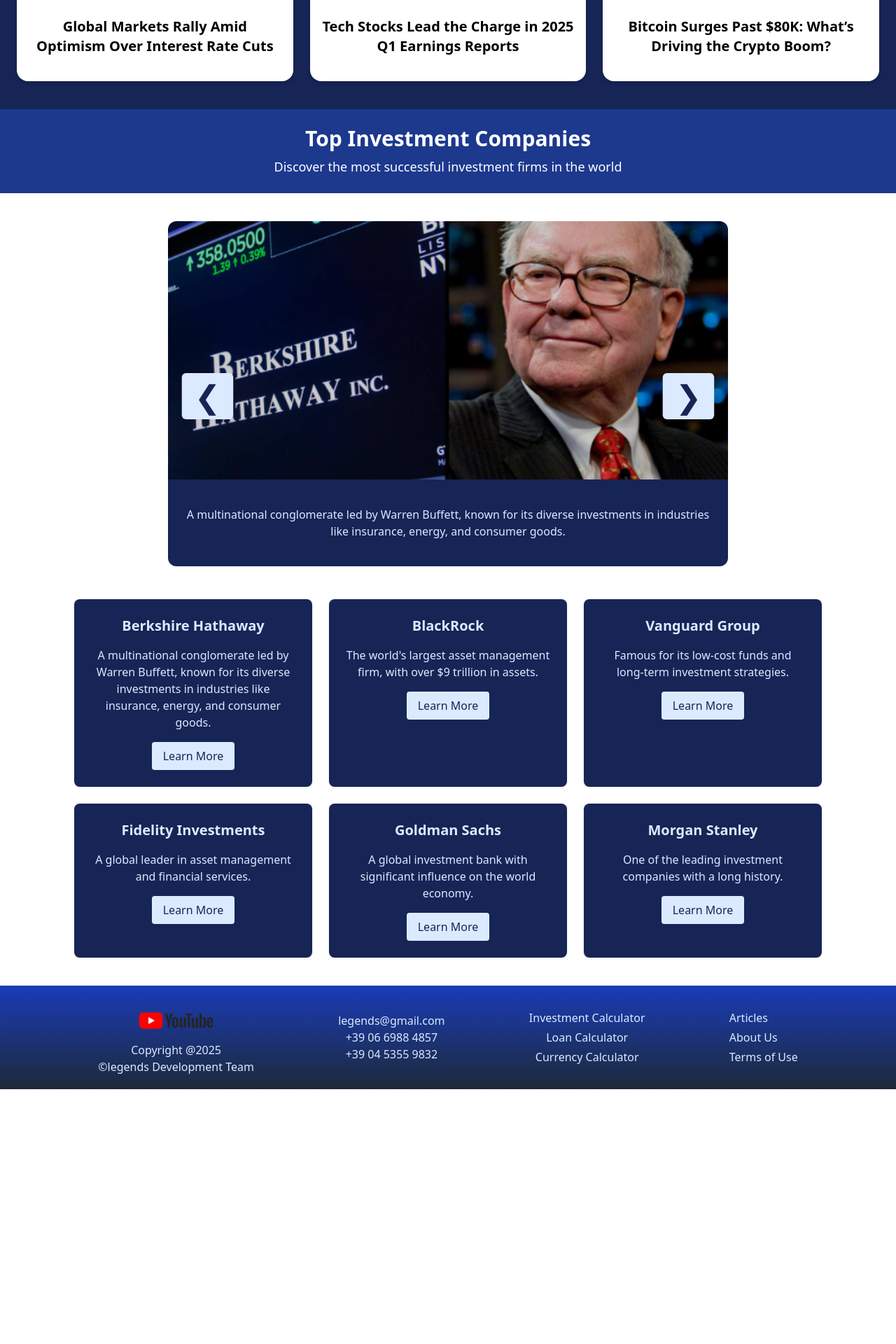
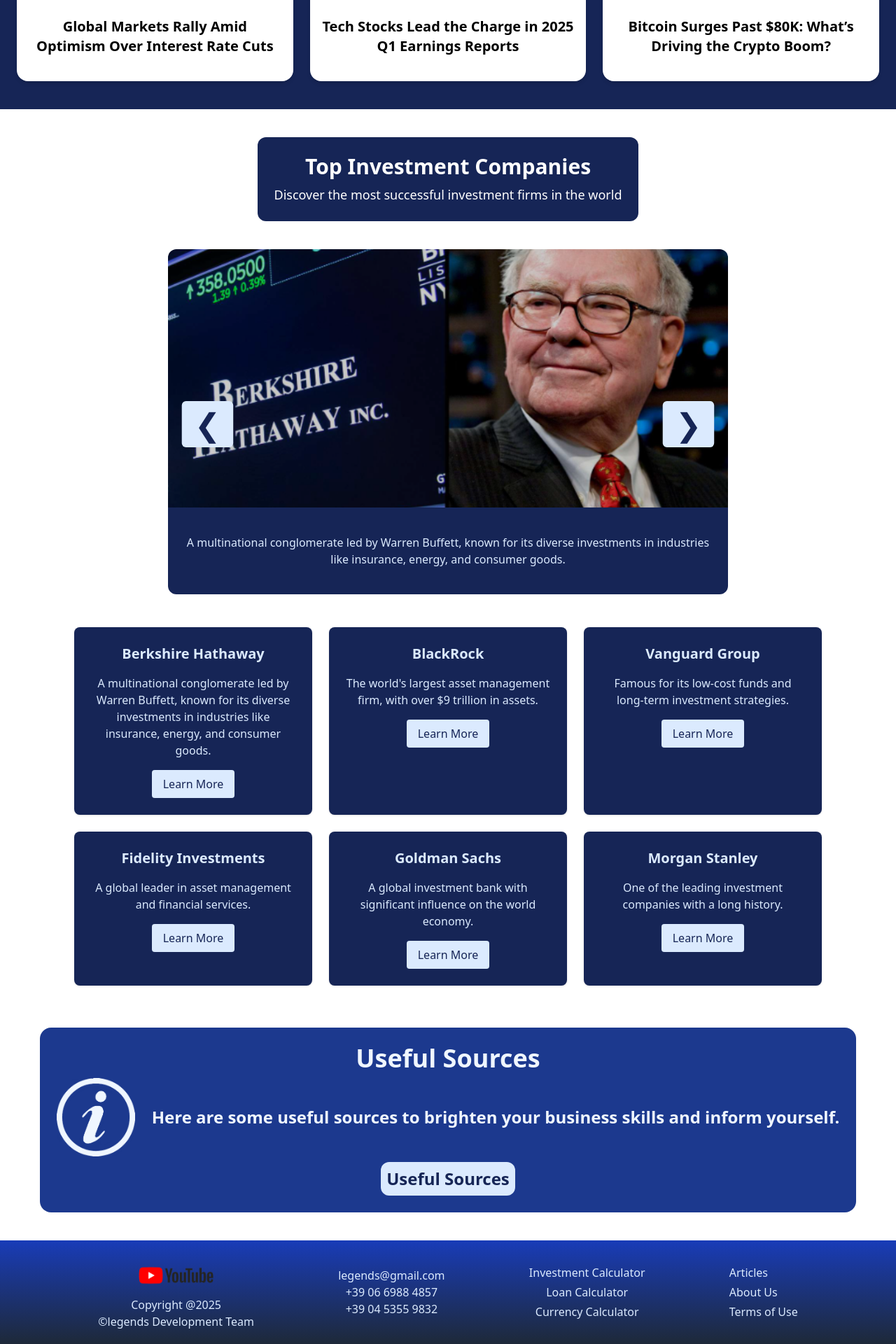
Before and after one commit to YavorPenev/TUES_FEST11_Legends, a React (Vite) app in the folder Frontend/: page / in a window 1280 px wide. Shown: the part 1000-2920 px from the top of the page at 70% size. Before the commit the page ends 2556 px from the top, so only its background shows below. Built offline with nearby package versions, Linux system fonts and the light colour scheme.

Commit message:
added useful sources page

```diff
--- a/Frontend/src/PerArticles.jsx
+++ b/Frontend/src/PerArticles.jsx
@@ -12,7 +12,6 @@
         images: [],
     });
 
-    // Зареждане на всички статии
     useEffect(() => {
         const fetchArticles = async () => {
             try {
@@ -26,7 +25,6 @@
         fetchArticles();
     }, []);
 
-    // Добавяне на нова статия
     const handleAddArticle = async () => {
         const formData = new FormData();
         formData.append("title", newArticle.title);
@@ -50,7 +48,6 @@
         }
     };
 
-    // Обработка на качване на снимки
     const handleImageUpload = (e) => {
         const files = Array.from(e.target.files);
         if (files.length > 4) {
@@ -60,7 +57,6 @@
         setNewArticle({ ...newArticle, images: files });
     };
 
-    // Функция за обработка на текста и замяна на >текст< с линкове
     const processBodyText = (text) => {
         return text.replace(/>(.*?)</g, (match, p1) => {
             return `<a href="${p1}" target="_blank" rel="noopener noreferrer" class="text-blue-500 hover:underline">link here</a>`;
@@ -88,7 +84,7 @@
                                 {article.images.map((image, index) => (
                                     <img
                                         key={index}
-                                        src={`http://localhost:8000${image}`} // Зареждане на снимката от сървъра
+                                        src={`http://localhost:8000${image}`}
                                         alt={`Article ${article.id} Image ${index + 1}`}
                                         className="w-full h-32 object-cover rounded"
                                     />
@@ -100,7 +96,7 @@
 
                 <button
                     onClick={() => setShowForm(true)}
-                    className="fixed  bottom-10 right-10 bg-blue-500 text-white p-4 rounded-2xl shadow-lg text-4xl font-bold flex items-center justify-center"
+                    className="fixed  bottom-10 right-10 bg-blue-900 text-white p-4 rounded-2xl shadow-lg text-4xl font-bold flex items-center justify-center"
                 >
                     +
                 </button>
--- a/Frontend/src/home.jsx
+++ b/Frontend/src/home.jsx
@@ -6,6 +6,7 @@
 import TopCompanies from './topcompanies';
 import ArticleCarousel from './articlecarousel';
 import { articles } from './articles';
+import UsefulSources from './usefulsources';
 
 function Home() {
   const navigate = useNavigate();
@@ -98,6 +99,7 @@
       </div>
       <ArticleCarousel articles={articles} />
       <TopCompanies/>
+      <UsefulSources/>
       <Footer />
     </>
   );
--- a/Frontend/src/topcompanies.jsx
+++ b/Frontend/src/topcompanies.jsx
@@ -61,9 +61,9 @@
     };
 
     return (
-        <div>
+        <div className='flex items-center flex-col mt-10'>
             {/* Header */}
-            <header className="bg-blue-900 text-white text-center py-6 mb-10">
+            <header className="bg-blue-950 text-white text-center py-6 mb-10 max-w-max rounded-xl p-6">
                 <h1 className="text-3xl font-bold">Top Investment Companies</h1>
                 <p className="text-lg mt-2">
                     Discover the most successful investment firms in the world
--- /dev/null
+++ b/Frontend/src/usefulsources.jsx
@@ -0,0 +1,21 @@
+import React from "react";
+import { Link } from "react-router";
+
+function UsefulSources() {
+    return (
+        <div className="w-screen justify-center items-center flex text-blue-50 mt-5">
+            <div className="p-6 bg-none max-w-max flex flex-col gap-2 justify-center items-center bg-blue-900 mx-7 mb-10 rounded-2xl">
+                <h1 className="font-bold text-4xl ">Useful Sources</h1>
+                <div className="flex flex-row gap-6 justify-center items-center">
+                    <img src="/usefulsources.png" className="h-28 w-28" />
+                    <h3 className="font-semibold text-2xl">Here are some useful sources to brighten your business skills and inform yourself.</h3>
+                </div>
+                <Link to="/usefulsources" className="p-2 font-bold bg-blue-100 text-blue-950 rounded-xl text-2xl transition-transform hover:scale-110 active:duration-50 active:scale-90 hover:font-extrabold">Useful Sources</Link>
+
+
+            </div>
+        </div>
+    );
+}
+
+export default UsefulSources;
```
Also changed, not shown: Frontend/public/usefulsources.png (added).
